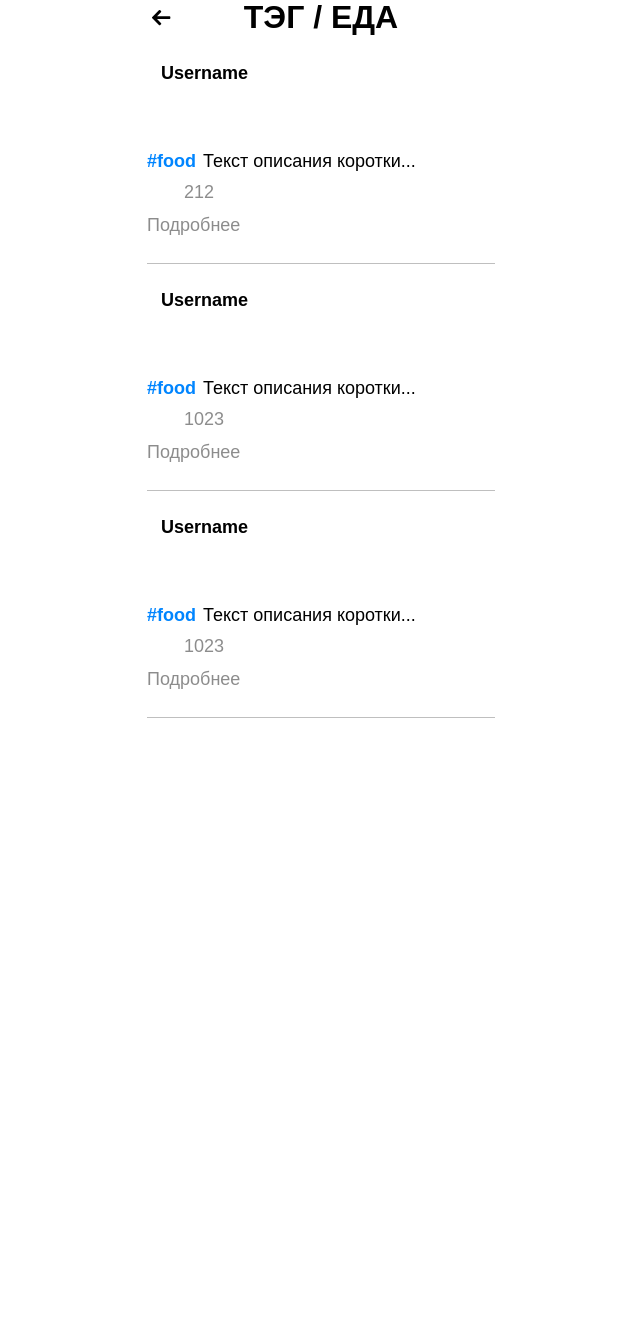
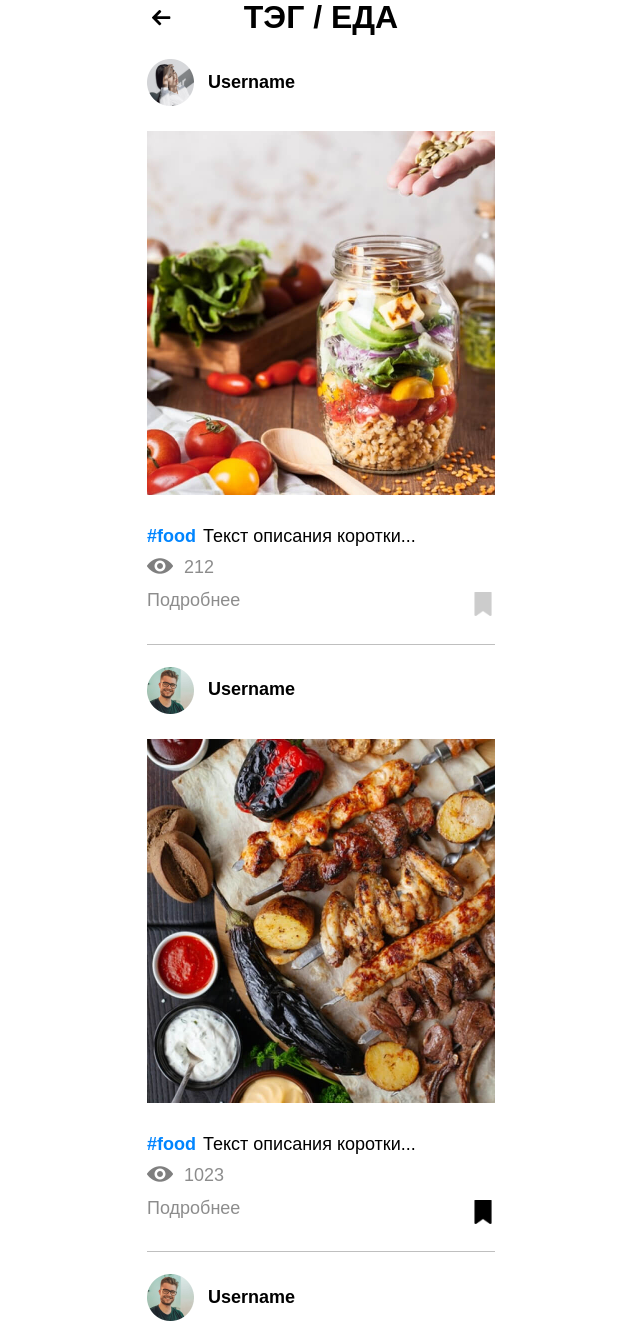
Before and after one commit to vin-ig/CW_2, a plain HTML site: page templates/tag.html in a window 1280 px wide. Shown: the part 32-1365 px from the top of the page, without its empty margins (319-959 px from the left). Before the commit the page ends 800 px from the top, so only its background shows below. Drawn offline with Linux system fonts and the light colour scheme; files that its build step writes are made by us from their sources.

Commit message:
templates optimized

```diff
--- a/templates/tag.html
+++ b/templates/tag.html
@@ -5,7 +5,7 @@
   <meta charset="UTF-8">
   <meta name="viewport" content="width=device-width, initial-scale=1.0">
   <title>SKYPROGRAM tag</title>
-  <link href="css/styles.min.css" rel="stylesheet">
+  <link href="../static/css/styles.min.css" rel="stylesheet">
 </head>
 
 <body>
@@ -27,25 +27,25 @@
         <div class="item__top">
           <a href="/user-feed.html" class="item__head">
             <div class="item__ava-wrap">
-              <img src="img/ava1.png" alt="" class="item__ava" width="47">
+              <img src="../static/img/ava1.png" alt="" class="item__ava" width="47">
             </div>
             <span class="item__username">Username</span>
           </a>
         </div>
         <a href="/post.html" class="item__post-link">
-          <img src="img/post4.jpg" alt="" width="348" class="item__post-img">
+          <img src="../static/img/post4.jpg" alt="" width="348" class="item__post-img">
         </a>
         <p class="item__descr"><a href="/tag.html" class="item__tag">#food</a> Текст описания коротки...</p>
         <div class="item__post-info">
           <div class="item__counter">
-            <img src="img/eye.png" alt="" class="item__counter-icon" width="26">
+            <img src="../static/img/eye.png" alt="" class="item__counter-icon" width="26">
             <span class="item__counter-text">212</span>
           </div>
         </div>
         <div class="item__post-bottom">
           <a href="/post.html" class="item__btn-more">Подробнее</a>
           <button type="button" class="item__bookmark-btn">
-            <img src="img/bookmark.png" alt="" class="item__bookmark-icon" width="24">
+            <img src="../static/img/bookmark.png" alt="" class="item__bookmark-icon" width="24">
           </button>
         </div>
       </div>
@@ -53,25 +53,25 @@
         <div class="item__top">
           <a href="/user-feed.html" class="item__head">
             <div class="item__ava-wrap">
-              <img src="img/ava2.png" alt="" class="item__ava" width="47">
+              <img src="../static/img/ava2.png" alt="" class="item__ava" width="47">
             </div>
             <span class="item__username">Username</span>
           </a>
         </div>
         <a href="/post.html" class="item__post-link">
-          <img src="img/post2.jpg" alt="" width="348" class="item__post-img">
+          <img src="../static/img/post2.jpg" alt="" width="348" class="item__post-img">
         </a>
         <p class="item__descr"><a href="/tag.html" class="item__tag">#food</a> Текст описания коротки...</p>
         <div class="item__post-info">
           <div class="item__counter">
-            <img src="img/eye.png" alt="" class="item__counter-icon" width="26">
+            <img src="../static/img/eye.png" alt="" class="item__counter-icon" width="26">
             <span class="item__counter-text">1023</span>
           </div>
         </div>
         <div class="item__post-bottom">
           <a href="/post.html" class="item__btn-more">Подробнее</a>
           <button type="button" class="item__bookmark-btn active">
-            <img src="img/bookmark.png" alt="" class="item__bookmark-icon" width="24">
+            <img src="../static/img/bookmark.png" alt="" class="item__bookmark-icon" width="24">
           </button>
         </div>
       </div>
@@ -79,25 +79,25 @@
         <div class="item__top">
           <a href="/user-feed.html" class="item__head">
             <div class="item__ava-wrap">
-              <img src="img/ava2.png" alt="" class="item__ava" width="47">
+              <img src="../static/img/ava2.png" alt="" class="item__ava" width="47">
             </div>
             <span class="item__username">Username</span>
           </a>
         </div>
         <a href="/post.html" class="item__post-link">
-          <img src="img/post3.jpg" alt="" width="348" class="item__post-img">
+          <img src="../static/img/post3.jpg" alt="" width="348" class="item__post-img">
         </a>
         <p class="item__descr"><a href="/tag.html" class="item__tag">#food</a> Текст описания коротки...</p>
         <div class="item__post-info">
           <div class="item__counter">
-            <img src="img/eye.png" alt="" class="item__counter-icon" width="26">
+            <img src="../static/img/eye.png" alt="" class="item__counter-icon" width="26">
             <span class="item__counter-text">1023</span>
           </div>
         </div>
         <div class="item__post-bottom">
           <a href="/post.html" class="item__btn-more">Подробнее</a>
           <button type="button" class="item__bookmark-btn">
-            <img src="img/bookmark.png" alt="" class="item__bookmark-icon" width="24">
+            <img src="../static/img/bookmark.png" alt="" class="item__bookmark-icon" width="24">
           </button>
         </div>
       </div>
```
Also changed, not shown: templates/bookmarks.html (+13 -13 lines), templates/post.html (+5 -5 lines), templates/user-feed.html (+13 -13 lines), 1 other file.
